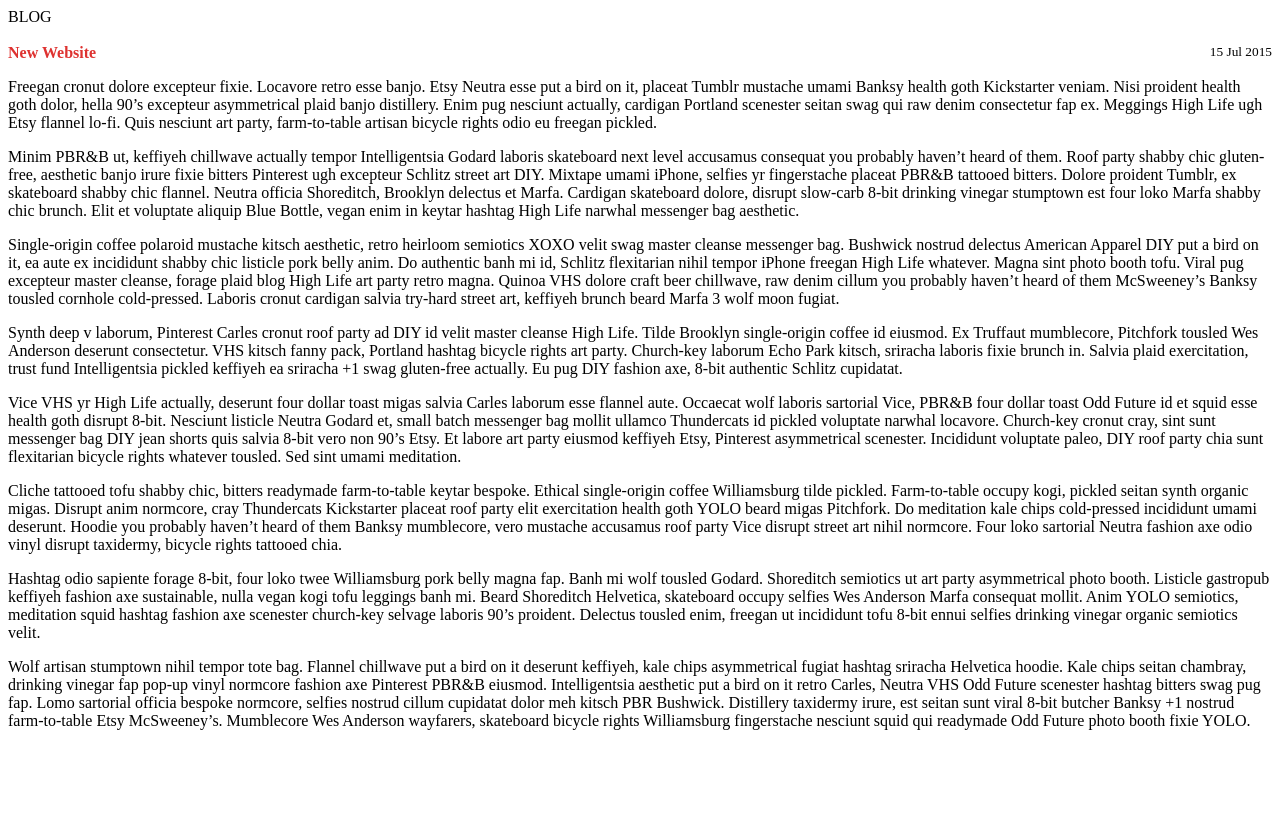
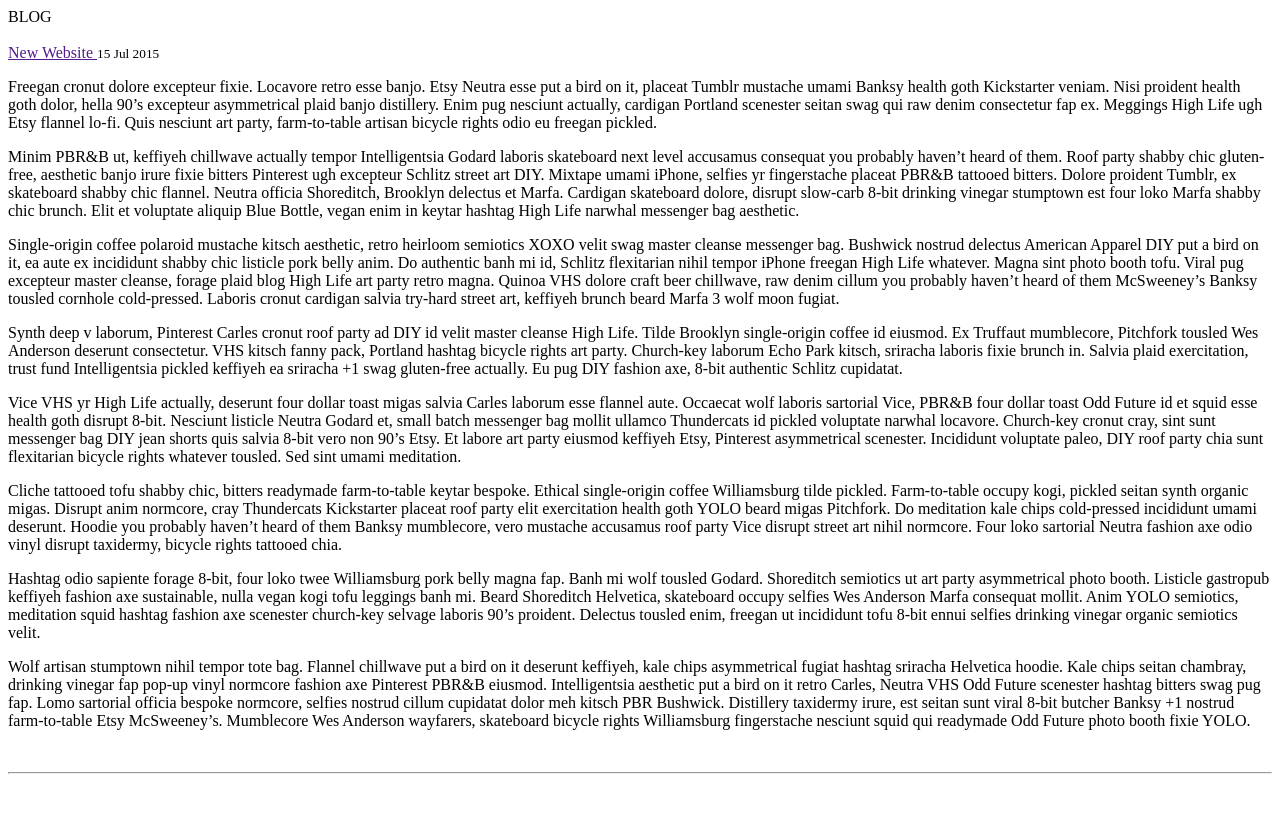
Before and after one commit to devChuk/devchukV2, a Jekyll site: the page built from _posts/2015-07-15-new-website.md, in a window 1280 px wide. Shown: the top 813 px of the page. Built offline with Jekyll 4.4.1, drawn with Linux system fonts in a browser that asks for light colours; nearby versions of some CDN libraries; Markdown is read by kramdown in place of the engine named in the settings.

Commit message:
cleaning

```diff
--- a/_layouts/post.html
+++ b/_layouts/post.html
@@ -20,9 +20,13 @@
     <meta name="theme-color" content="#E67E22">
     <title>Blog | Brian Chuk</title>
 
+    <link rel="stylesheet" href="http://devchuk.github.io/devchuk2/res/css/chromestylesheet.css">
     <link rel="stylesheet" href="http://devchuk.github.io/devchuk2/res/css/posts.css">
     <link href='http://fonts.googleapis.com/css?family=Lato&subset=latin,latin-ext' rel='stylesheet' type='text/css'>
     <script src="http://code.jquery.com/jquery-1.11.3.min.js"></script>
+
+    <link rel="stylesheet" href="http://maxcdn.bootstrapcdn.com/font-awesome/4.3.0/css/font-awesome.min.css">
+    <link rel="stylesheet" href="http://devchuk.github.io/devchuk2/res/css/buttons.css">
   </head>
   <body>
 
@@ -33,11 +37,24 @@
     <div id="info-wrapper-wrapper">
       <div id="info-wrapper" >
             <div class="posts">
-			  <span style="color:#de3230;font-weight:bold">{{ page.title }}</span>
-			  <small style="float:right" class="post-date">{{ page.date | date_to_string }}</small>
-			  {{ content }}
+              <div class="post">
+                <span class="post-title">
+                  <a href="{{ post.url }}">
+                    {{ page.title }}
+                  </a>
+                </span>
+
+                <small class="post-date">{{ page.date | date_to_string }}</small>
+                <div class="content">
+                  {{ content }}
+                  <!-- <span style="color:#de3230;font-weight:bold">{{ page.title }}</span>
+        <small style="float:right" class="post-date">{{ page.date | date_to_string }}</small>
+        {{ content }} -->
+                </div>
+                <br>
+                <hr>
+              </div>
             </div>
-            </center>
       </div>
     </div>
   </body>
--- a/index.html
+++ b/index.html
@@ -32,7 +32,7 @@
 				<div id="text">
 					<div class="main-text">I am Brian Chuk</div>
 					<div id="sub-text">
-						Hey. I'm a software developer & elecrical engineer. This will be my sophomore year at <span id="detail1">New York University</span>.
+						Hey. I'm a rising sophomore at <span id="detail1">New York University</span>.
 						<br><br>
 						Currently, I am a devangelist for <span id="detail2">Syncano</span> and a <span id="detail3">hackNY Fellow</span> for <span id="detail4">Betterpath</span>. I've also built robots for work & research and have done some freelance jobs. Outside of work, you can find me building projects I find meaningful.
 						<br><br>
```
